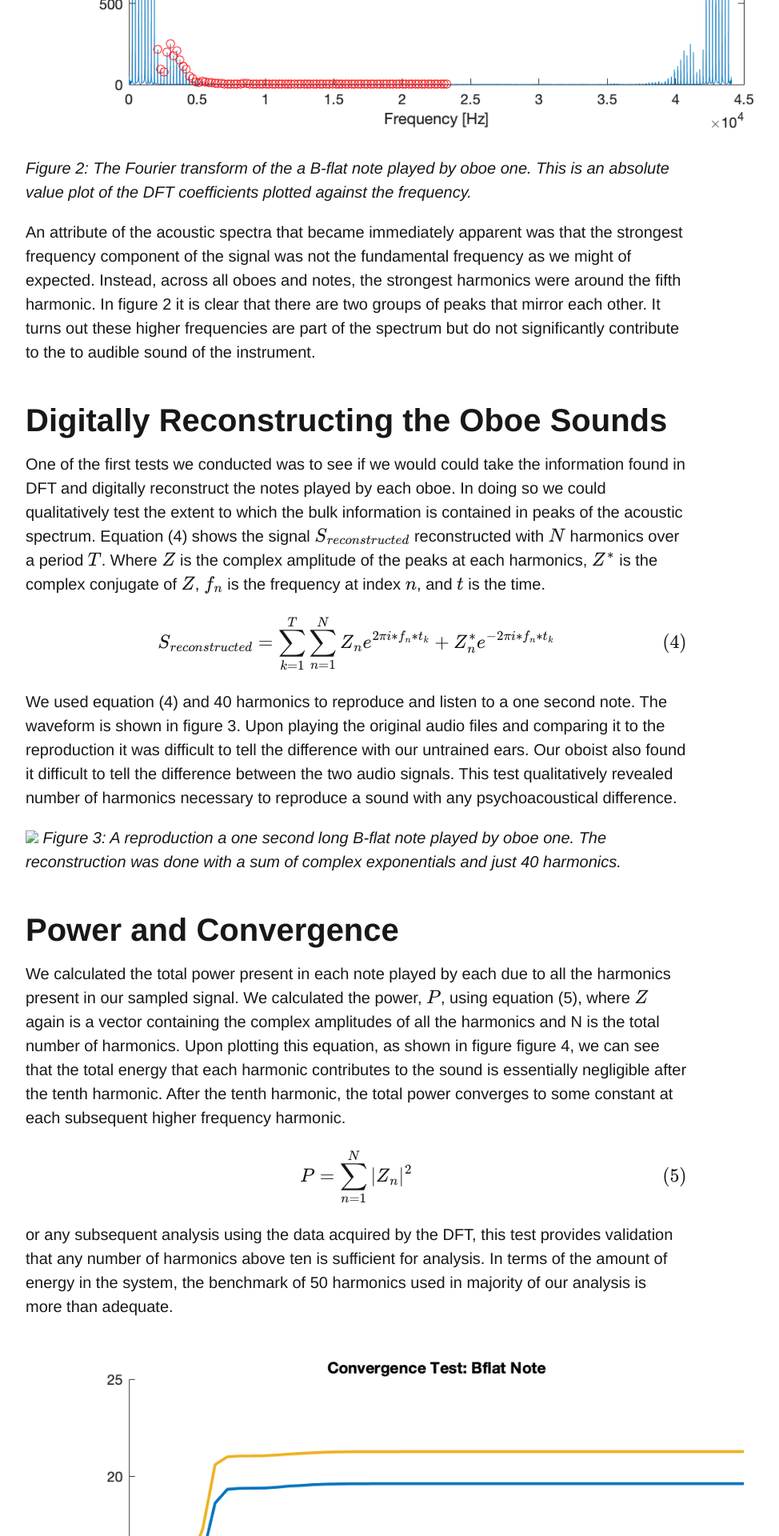
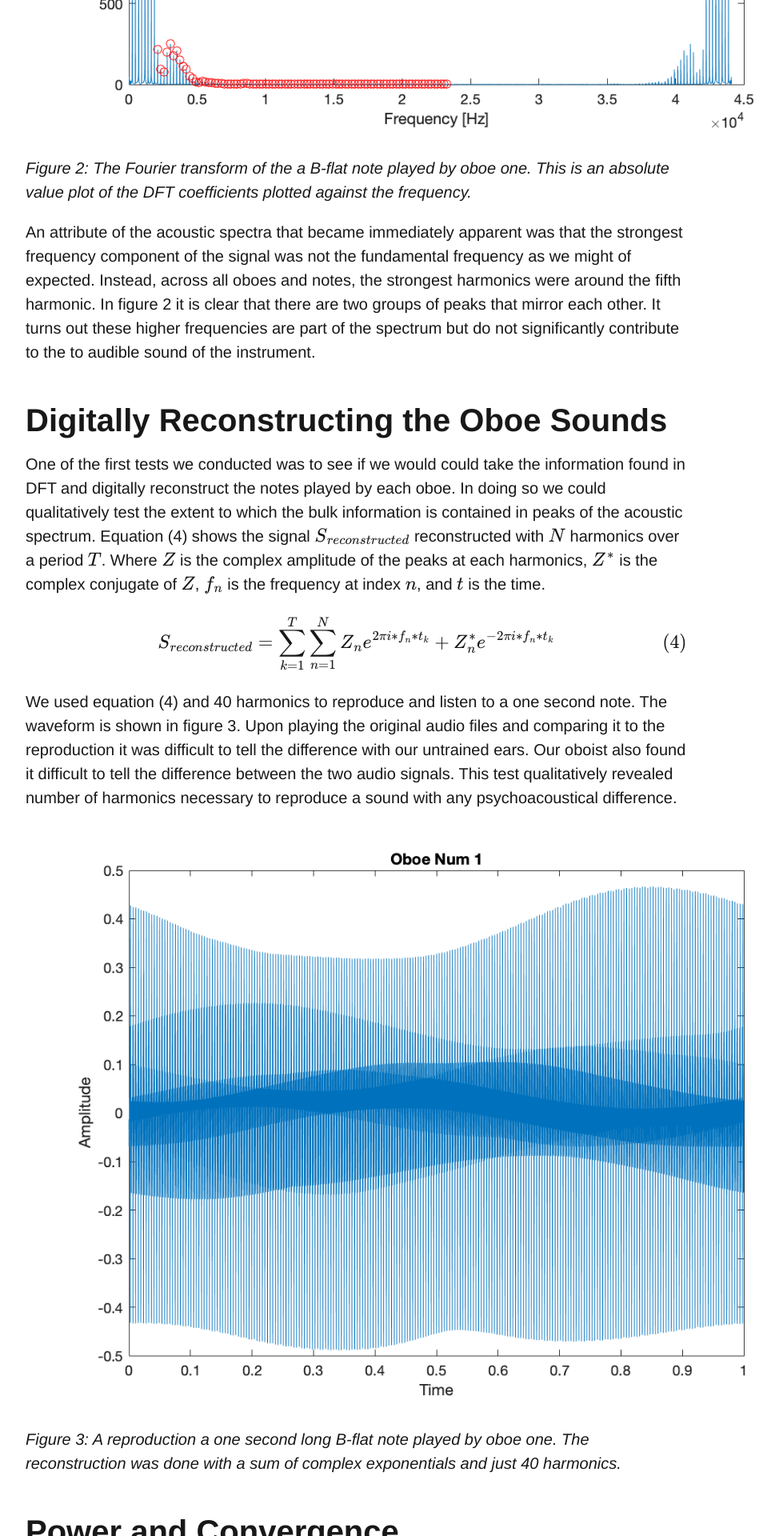
Before and after one commit to nkepling/nkBlog, a Jekyll site: the page built from _posts/2021-09-11-oboe-aucustic-spectra.md, in a window 1280 px wide. Shown: the part 4480-6400 px from the top of the page at 80% size, without its empty margins (112-1086 px from the left). Built offline with Jekyll 4.4.1, drawn with Linux system fonts in a browser that asks for light colours; formulas are drawn with MathJax 3; comment, search, counter and statistics services are not loaded.

Commit message:
Update 2021-09-11-oboe-aucustic-spectra.md

```diff
--- a/_posts/2021-09-11-oboe-aucustic-spectra.md
+++ b/_posts/2021-09-11-oboe-aucustic-spectra.md
@@ -66,7 +66,7 @@ S_{reconstructed} = \sum_{k=1}^{T}\sum_{n=1}^{N}Z_ne^{2\pi i * f_n * t_k} + Z^{*
 
 We used equation (4) and 40 harmonics to reproduce and listen to a one second note. The waveform is shown in figure 3. Upon playing the original audio files and comparing it to the reproduction it was difficult to tell the difference with our untrained ears. Our oboist also found it difficult to tell the difference between the two audio signals. This test qualitatively revealed number of harmonics necessary to reproduce a sound with any psychoacoustical difference.
 
-<img src="{{ site.baseurl }}/porjectAssets/Oboe1Reproduction.png">
+<img src="{{ site.baseurl }}/projectAssets/Oboe1Reproduction.png">
 *Figure 3: A reproduction a one second long B-flat note played by oboe one. The reconstruction was done with a sum of complex exponentials and just 40 harmonics.*
 
 # Power and Convergence
```
